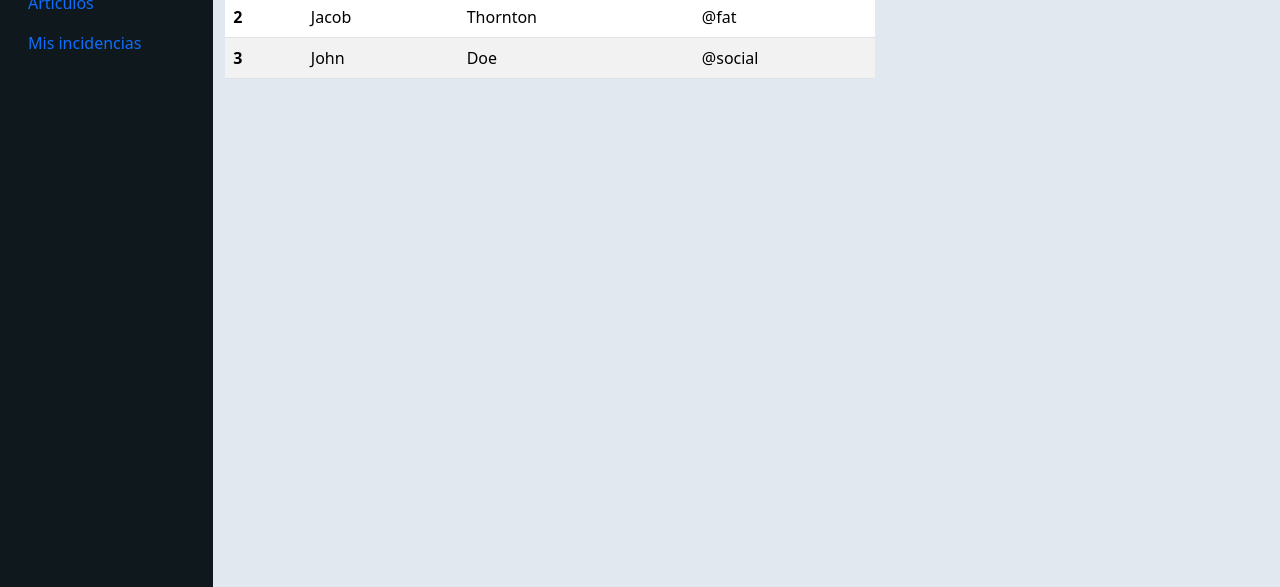
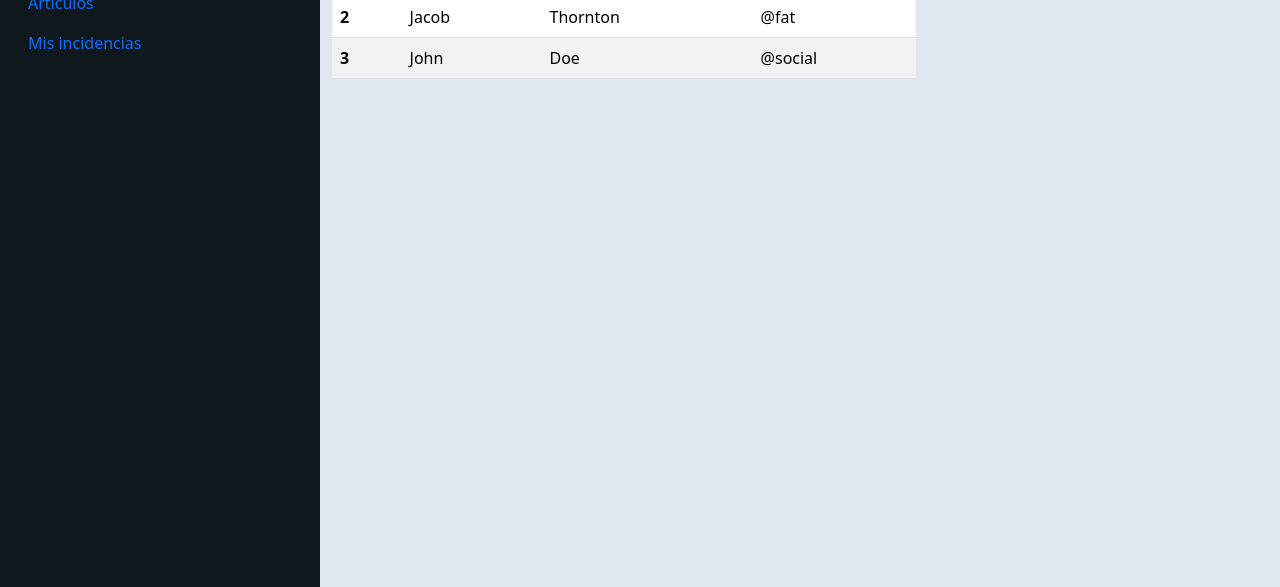
Before and after one commit to Nico9155/prog-iv, a website built with Vite: page pages/municipal/municipales.html in a window 1280 px wide. Shown: the part 213-800 px from the top of the page. Built offline with nearby package versions, Linux system fonts and the light colour scheme.

Commit message:
pre rama

```diff
--- a/pages/municipal/municipales.html
+++ b/pages/municipal/municipales.html
@@ -12,7 +12,7 @@
 
     <div class="row min-vh-100  ">
 
-    <aside class="col-2 color-aside">
+    <aside class="col-3 color-aside">
         <nav class="nav flex-column ">
           <img src="/src/img/logo.jpeg" alt="logo" class="logo">
           <h1 class="h1-aside">Municipalidad</h1>
@@ -24,7 +24,7 @@
 
         <!-- Seguir aca falta tabla, busqueda y solucionar de poner un titulo alado del usuario -->
 
-    <main class="col-10 main">
+    <main class="col-9 main">
       <!-- Div Usuario -->
       <div class="justify-content-end d-flex  usuario">
 
```
Also changed, not shown: indexx.html (renamed from index.html).
